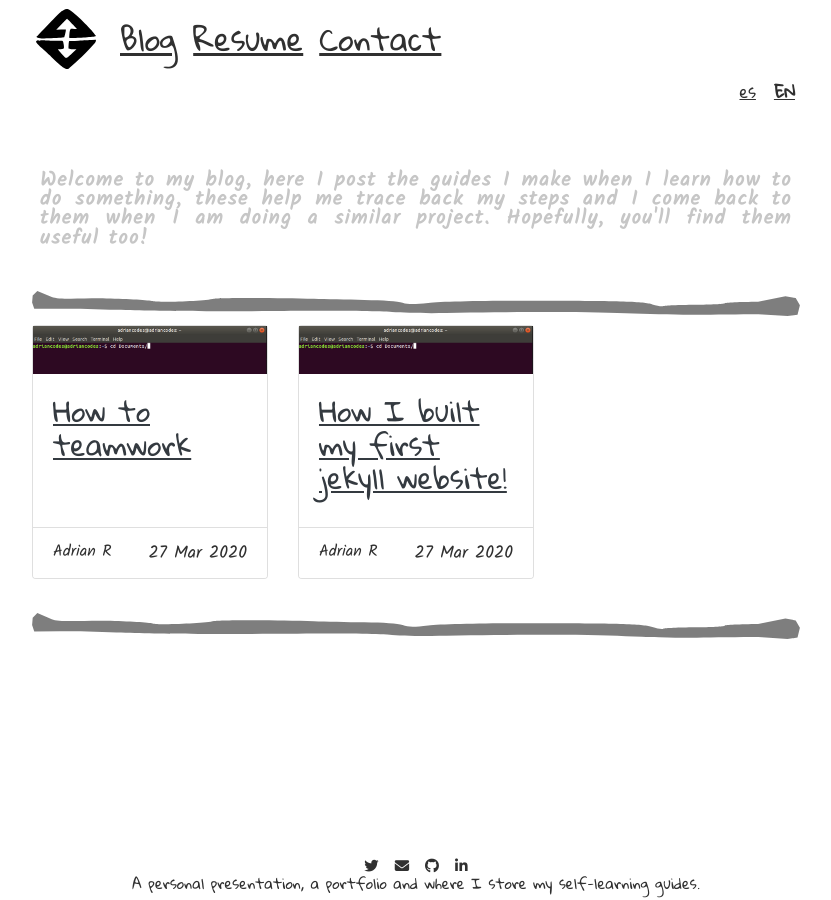
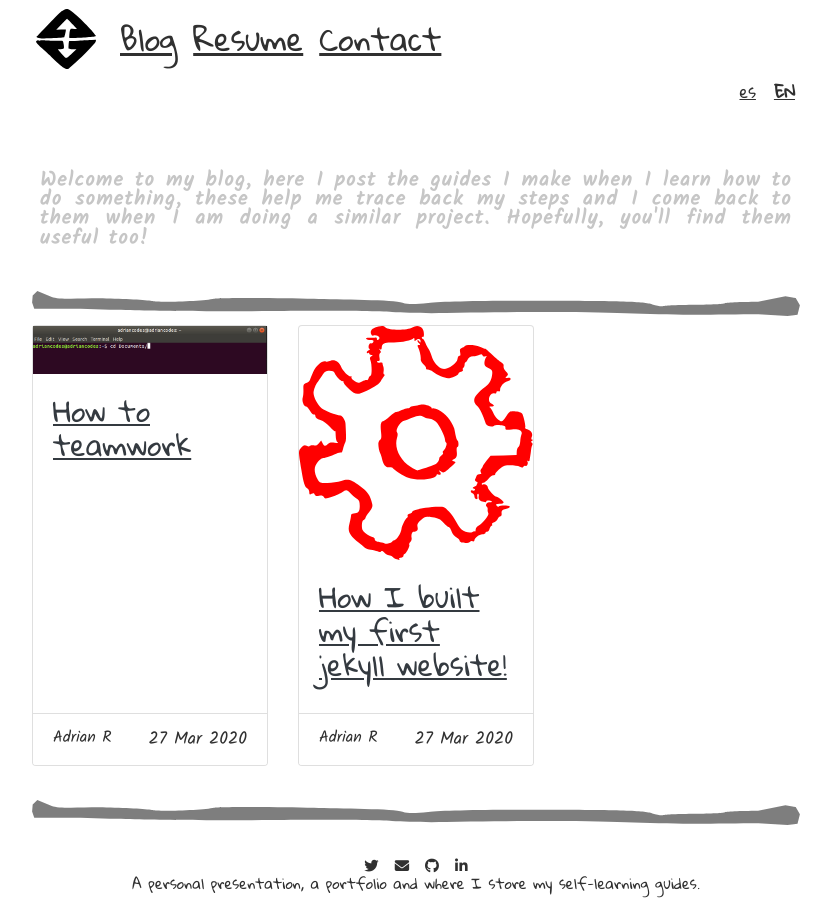
Before and after one commit to adrian-robles/adrian-robles.github.io, a Jekyll site: the page built from pages/blog.html, in a window 1280 px wide. Shown: the whole page, without its empty margins (224-1055 px from the left). Built offline with Jekyll 4.4.1, drawn with Linux system fonts in a browser that asks for light colours; nearby versions of some CDN libraries.

Commit message:
Update featuredBox include

```diff
--- a/_posts/2020-03-29-how-i-built-my-first-jekyll.html
+++ b/_posts/2020-03-29-how-i-built-my-first-jekyll.html
@@ -2,7 +2,7 @@
 layout: post
 title: "How I built my first jekyll website!"
 description: How to create a Jekyll blog in a weekend!
-image: assets/blog-assets/how-i-built-my-first-jekyll-website/nav-doc-folder.png
+image: assets/images/adrianLogos/ppr.svg
 date: 2020-03-27 00:00:00 -0600
 author: Adrian R
 lang: en-US
```
